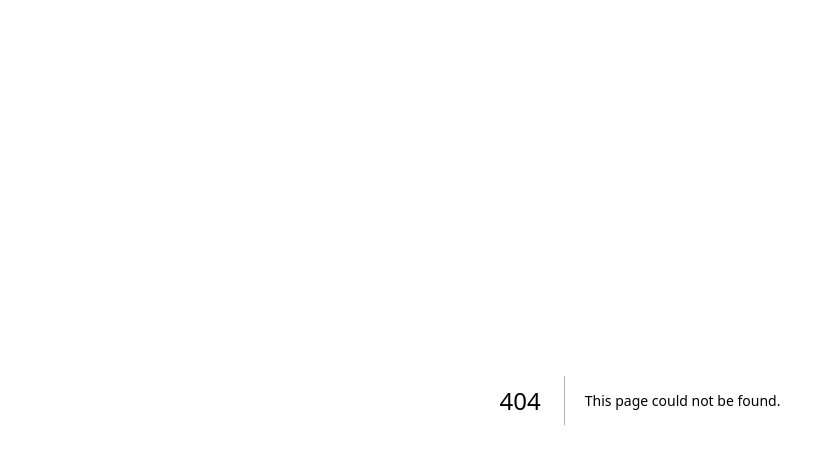
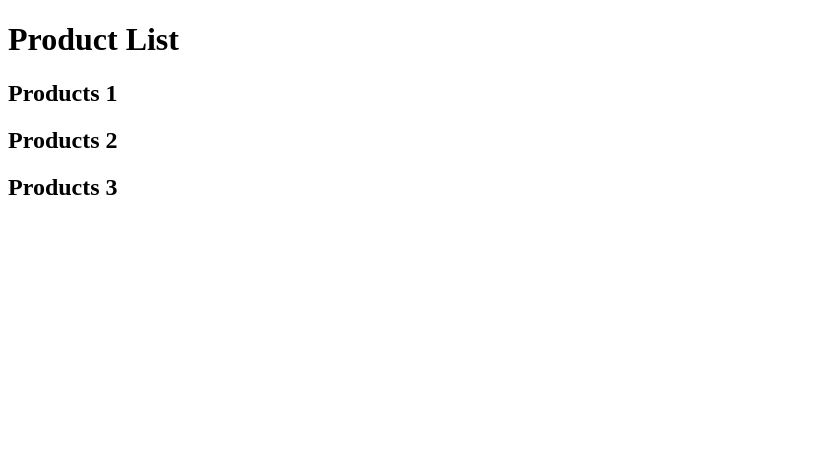
Before and after one commit to yuasys/routing-demo, a Next.js app: page /products in a window 1280 px wide. Before the commit this address had no page. Shown: the top 464 px of the page, without its empty margins (0-835 px from the left). Built offline with nearby package versions, Linux system fonts and the light colour scheme.

Commit message:
Dynamic Route and Catch all segments

```diff
--- /dev/null
+++ b/src/app/products/[productId]/page.tsx
@@ -0,0 +1,5 @@
+import React from 'react';
+
+export default function ProductDetails({ params, }: { params: { productId: string } }) {
+  return <h1>Details about product {params.productId}</h1>;
+}
--- /dev/null
+++ b/src/app/products/page.tsx
@@ -0,0 +1,9 @@
+export default function Products() {
+  return(
+  <>
+  <h1>Product List</h1>
+  <h2>Products 1</h2>
+  <h2>Products 2</h2>
+  <h2>Products 3</h2>
+  </> )
+}
```
Also changed, not shown: src/app/docs/[[...slug]]/page.tsx (added, +18 -0 lines), src/app/products/[productId]/reviews/[reviewId]/page.tsx (added, +14 -0 lines).
